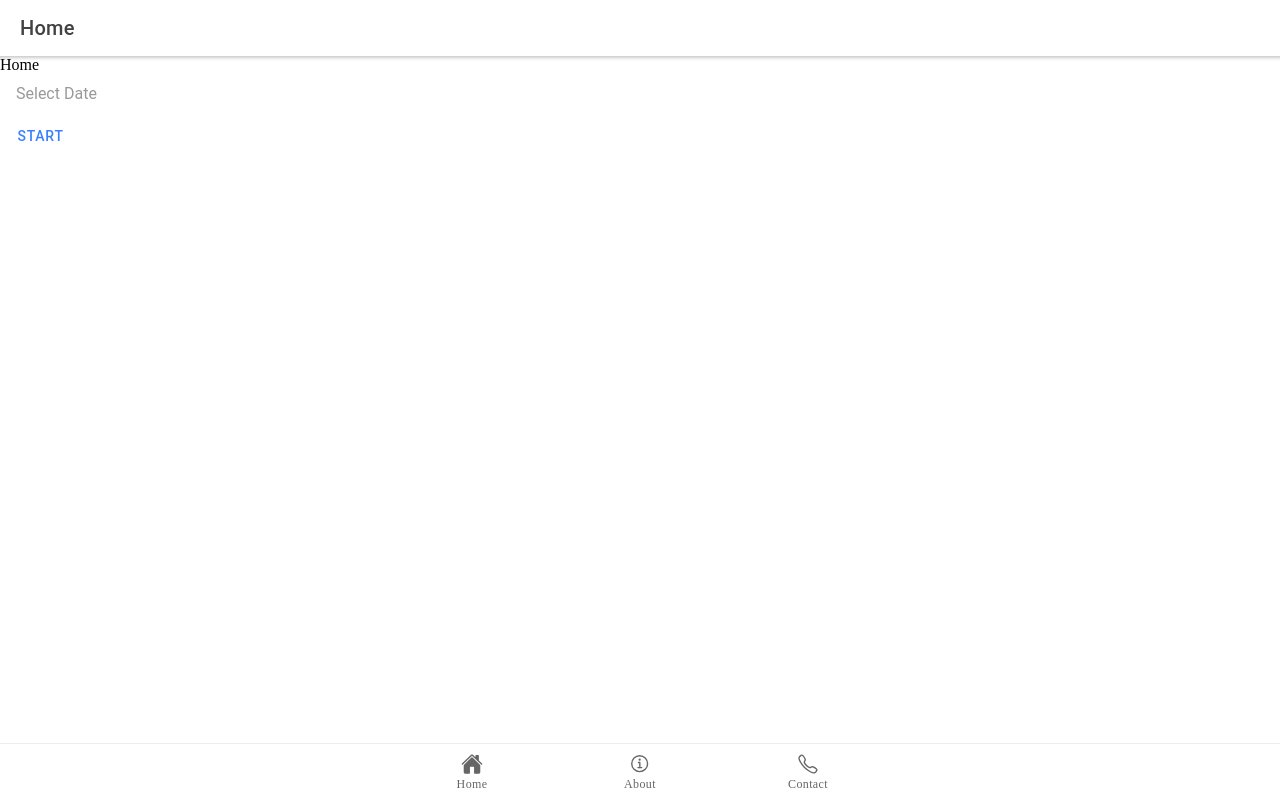
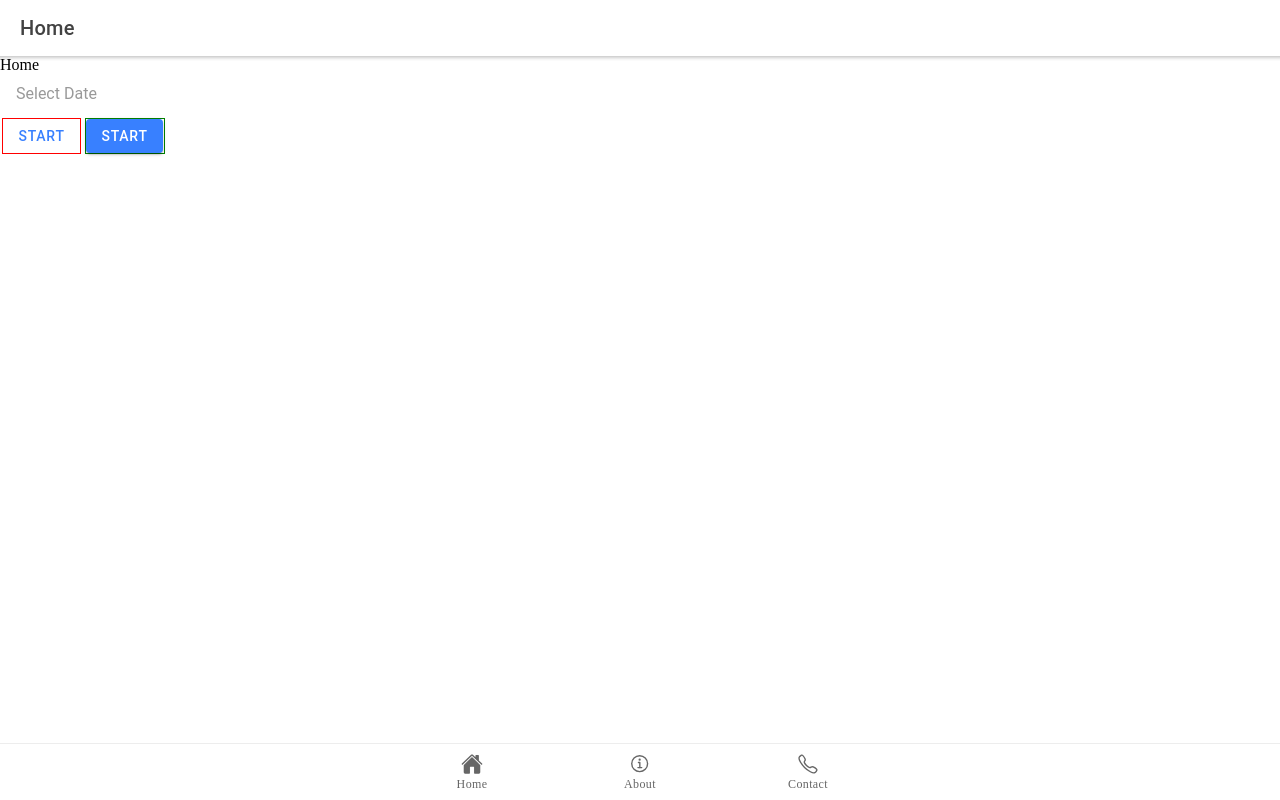
Before and after one commit to t18n/ionic-react-boilerplate, a React (Create React App) app: page / in a window 1280 px wide. Built offline with nearby package versions, Linux system fonts and the light colour scheme.

Commit message:
Add emotion

```diff
--- a/package.json
+++ b/package.json
@@ -10,6 +10,9 @@
     "bootstrap:clean": "rimraf node_modules && yarn installl && yarn set:yarn"
   },
   "dependencies": {
+    "@emotion/core": "^10.0.28",
+    "@emotion/css": "^10.0.27",
+    "@emotion/styled": "^10.0.27",
     "@ionic/react": "^5.0.7",
     "@ionic/react-router": "^5.0.7",
     "@testing-library/jest-dom": "^4.2.4",
--- /dev/null
+++ b/src/components/Button.tsx
@@ -0,0 +1,13 @@
+import styled from '@emotion/styled/macro';
+import { css } from '@emotion/core';
+
+import { IonButton } from '@ionic/react';
+
+const withGreenBorder = css`
+	border: 1px solid green;
+`;
+
+export const Button = styled(IonButton)<any>`
+	border: 1px solid red;
+	${({ borderGreen }) => borderGreen && withGreenBorder};
+`;
--- a/src/pages/home.tsx
+++ b/src/pages/home.tsx
@@ -1,10 +1,12 @@
 import React from 'react';
 import { Layout } from '../components/Layout';
-import { IonDatetime, IonButton } from '@ionic/react';
+import { IonDatetime } from '@ionic/react';
+import { Button } from '../components/Button';
 
 export const Home = () => (
 	<Layout title="Home">
 		<IonDatetime displayFormat="MM/DD/YYYY" placeholder="Select Date"></IonDatetime>
-		<IonButton fill="clear">Start</IonButton>
+		<Button fill="clear">Start</Button>
+		<Button borderGreen>Start</Button>
 	</Layout>
 );
```
Also changed, not shown: 1 other file (tests, documents, lock files or other folders).
